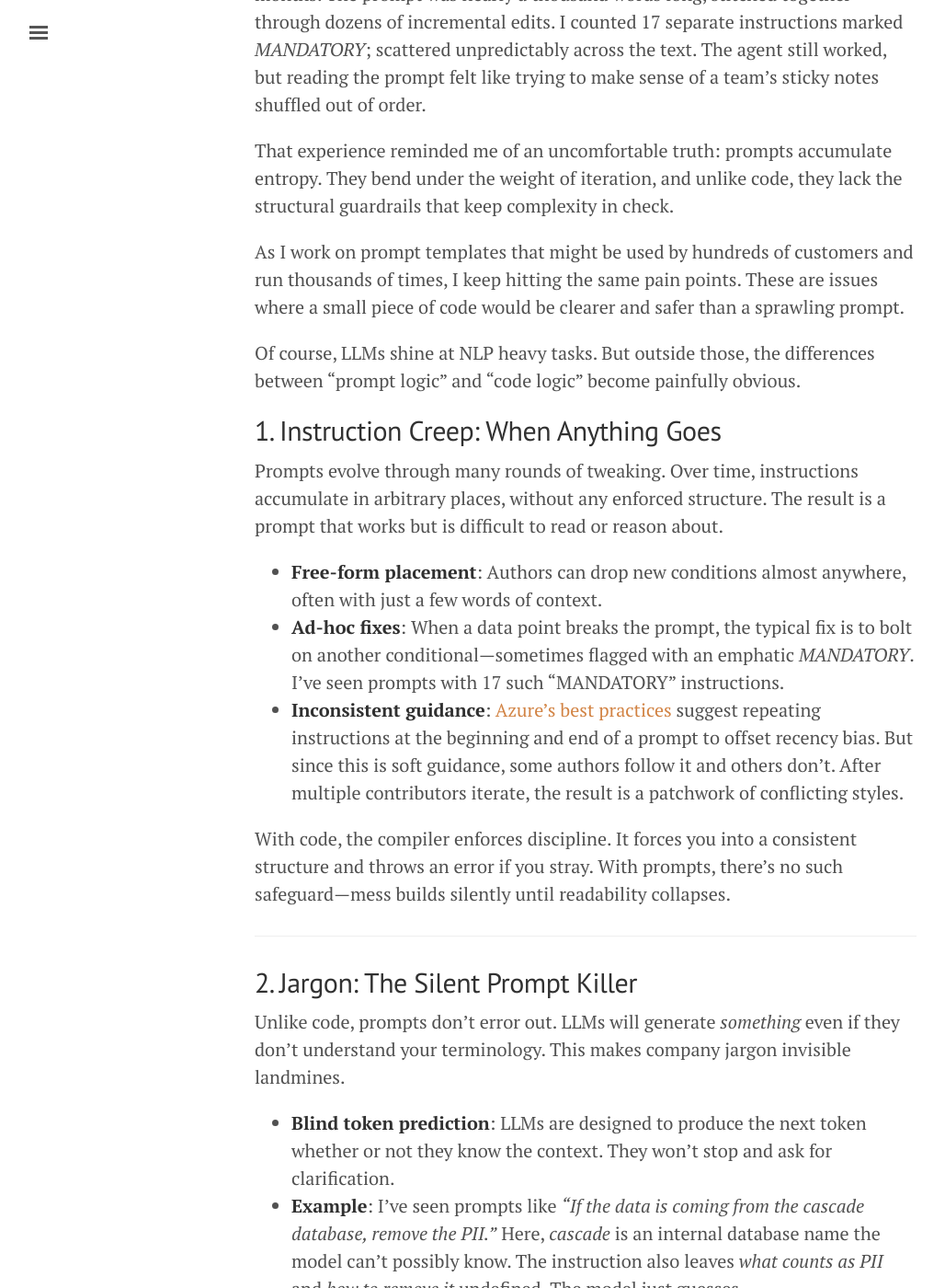
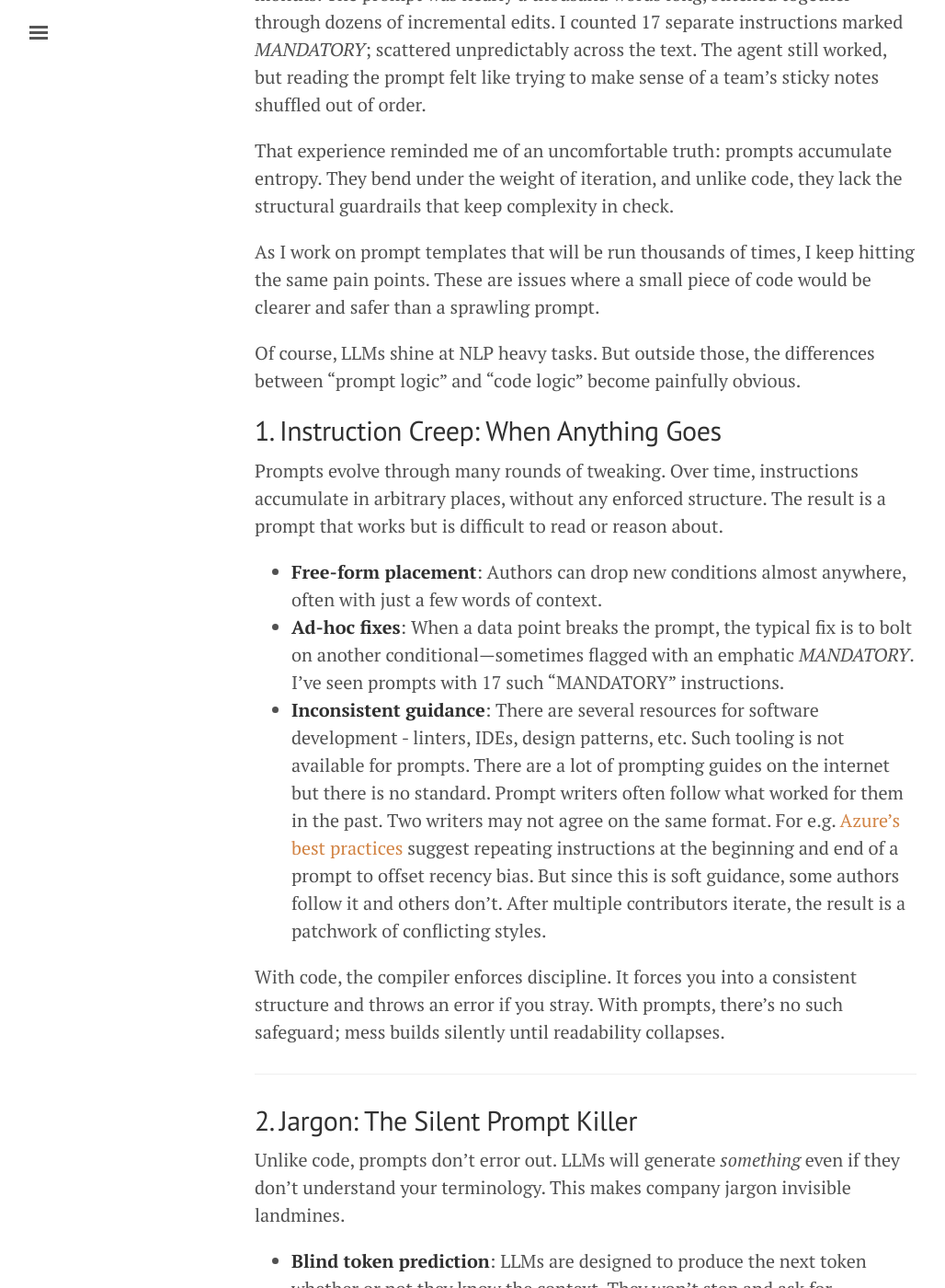
Before and after one commit to udayankumar/udayankumar.github.io, a Jekyll site: the page built from _posts/2025-09-03-writing-llm-instructions.md, in a window 1280 px wide and 1400 px high, scrolled down 403 px. Shown: the whole window at 92% size, without its empty margins (3-1031 px from the left). Built offline with Jekyll 4.4.1, drawn with Linux system fonts in a browser that asks for light colours; comment, search, counter and statistics services are not loaded.

Commit message:
minor fix

```diff
--- a/_includes/head.html
+++ b/_includes/head.html
@@ -22,7 +22,6 @@
   <link rel="stylesheet" href="https://fonts.googleapis.com/css?family=PT+Serif:400,400italic,700%7CPT+Sans:400">
 
   <!-- Icons -->
-  <link rel="apple-touch-icon-precomposed" sizes="144x144" href="{{ site.baseurl }}/public/apple-touch-icon-precomposed.png">
   <link rel="shortcut icon" href="{{ site.baseurl }}/public/favicon.ico">
 
   <!-- RSS -->
--- a/_posts/2025-09-03-writing-llm-instructions.md
+++ b/_posts/2025-09-03-writing-llm-instructions.md
@@ -11,7 +11,7 @@ A few weeks ago, I opened an agent instruction that had been in production for m
 
 That experience reminded me of an uncomfortable truth: prompts accumulate entropy. They bend under the weight of iteration, and unlike code, they lack the structural guardrails that keep complexity in check.
 
-As I work on prompt templates that might be used by hundreds of customers and run thousands of times, I keep hitting the same pain points. These are issues where a small piece of code would be clearer and safer than a sprawling prompt.
+As I work on prompt templates that will be run thousands of times, I keep hitting the same pain points. These are issues where a small piece of code would be clearer and safer than a sprawling prompt.
 
 Of course, LLMs shine at NLP heavy tasks. But outside those, the differences between “prompt logic” and “code logic” become painfully obvious.
 
@@ -22,9 +22,9 @@ Prompts evolve through many rounds of tweaking. Over time, instructions accumula
 
 - **Free-form placement**: Authors can drop new conditions almost anywhere, often with just a few words of context.
 - **Ad-hoc fixes**: When a data point breaks the prompt, the typical fix is to bolt on another conditional—sometimes flagged with an emphatic *MANDATORY*. I’ve seen prompts with 17 such “MANDATORY” instructions.
-- **Inconsistent guidance**: [Azure’s best practices](https://learn.microsoft.com/en-us/azure/ai-foundry/openai/concepts/prompt-engineering?tabs=chat#repeat-instructions-at-the-end) suggest repeating instructions at the beginning and end of a prompt to offset recency bias. But since this is soft guidance, some authors follow it and others don’t. After multiple contributors iterate, the result is a patchwork of conflicting styles.
+- **Inconsistent guidance**: There are several resources for software development - linters, IDEs, design patterns, etc. Such tooling is not available for prompts. There are a lot of prompting guides on the internet but there is no standard. Prompt writers often follow what worked for them in the past. Two writers may not agree on the same format. For e.g. [Azure’s best practices](https://learn.microsoft.com/en-us/azure/ai-foundry/openai/concepts/prompt-engineering?tabs=chat#repeat-instructions-at-the-end) suggest repeating instructions at the beginning and end of a prompt to offset recency bias. But since this is soft guidance, some authors follow it and others don’t. After multiple contributors iterate, the result is a patchwork of conflicting styles.
 
-With code, the compiler enforces discipline. It forces you into a consistent structure and throws an error if you stray. With prompts, there’s no such safeguard—mess builds silently until readability collapses.
+With code, the compiler enforces discipline. It forces you into a consistent structure and throws an error if you stray. With prompts, there’s no such safeguard; mess builds silently until readability collapses.
 
 ---
 
```
